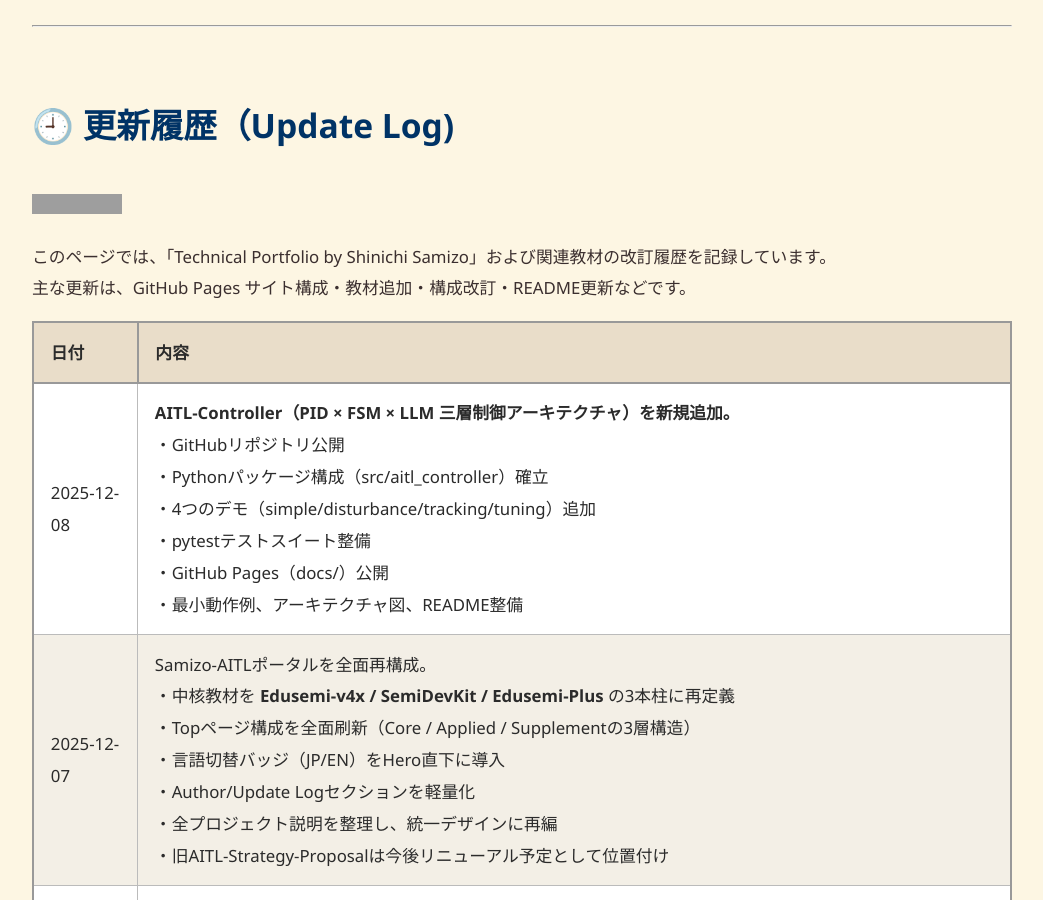
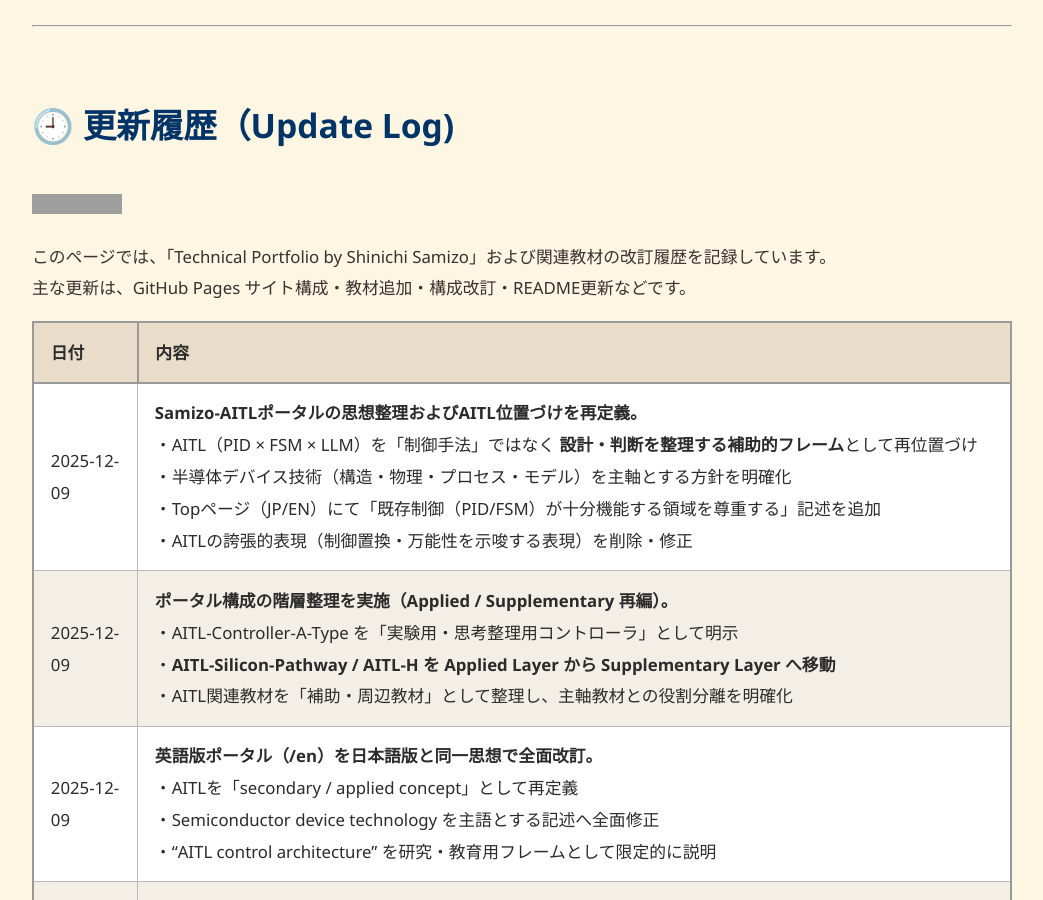
Before and after one commit to Samizo-AITL/Samizo-AITL.github.io, a Jekyll site: the page built from about/update/index.md, in a window 1280 px wide and 900 px high. Shown: the whole window, without its empty margins (118-1161 px from the left). Built offline with Jekyll 4.4.1, drawn with Linux system fonts in a browser that asks for light colours; grey boxes are pictures that could not be loaded.

Commit message:
Update index.md

```diff
--- a/about/update/index.md
+++ b/about/update/index.md
@@ -14,6 +14,9 @@
 
 | 日付       | 内容 |
 |------------|------|
+| 2025-12-09 | **Samizo-AITLポータルの思想整理およびAITL位置づけを再定義。**<br>・AITL（PID × FSM × LLM）を「制御手法」ではなく **設計・判断を整理する補助的フレーム**として再位置づけ<br>・半導体デバイス技術（構造・物理・プロセス・モデル）を主軸とする方針を明確化<br>・Topページ（JP/EN）にて「既存制御（PID/FSM）が十分機能する領域を尊重する」記述を追加<br>・AITLの誇張的表現（制御置換・万能性を示唆する表現）を削除・修正 |
+| 2025-12-09 | **ポータル構成の階層整理を実施（Applied / Supplementary 再編）。**<br>・AITL-Controller-A-Type を「実験用・思考整理用コントローラ」として明示<br>・**AITL-Silicon-Pathway / AITL-H を Applied Layer から Supplementary Layer へ移動**<br>・AITL関連教材を「補助・周辺教材」として整理し、主軸教材との役割分離を明確化 |
+| 2025-12-09 | **英語版ポータル（/en）を日本語版と同一思想で全面改訂。**<br>・AITLを「secondary / applied concept」として再定義<br>・Semiconductor device technology を主語とする記述へ全面修正<br>・“AITL control architecture” を研究・教育用フレームとして限定的に説明 |
 | 2025-12-08 | **AITL-Controller（PID × FSM × LLM 三層制御アーキテクチャ）を新規追加。**<br>・GitHubリポジトリ公開<br>・Pythonパッケージ構成（src/aitl_controller）確立<br>・4つのデモ（simple/disturbance/tracking/tuning）追加<br>・pytestテストスイート整備<br>・GitHub Pages（docs/）公開<br>・最小動作例、アーキテクチャ図、README整備 |
 | 2025-12-07 | Samizo-AITLポータルを全面再構成。<br>・中核教材を **Edusemi-v4x / SemiDevKit / Edusemi-Plus** の3本柱に再定義<br>・Topページ構成を全面刷新（Core / Applied / Supplementの3層構造）<br>・言語切替バッジ（JP/EN）をHero直下に導入<br>・Author/Update Logセクションを軽量化<br>・全プロジェクト説明を整理し、統一デザインに再編<br>・旧AITL-Strategy-Proposalは今後リニューアル予定として位置付け |
 | 2025-12-06 | SemiDevKit（半導体8モジュール統合教材スイート）をポートフォリオに追加 |
```
